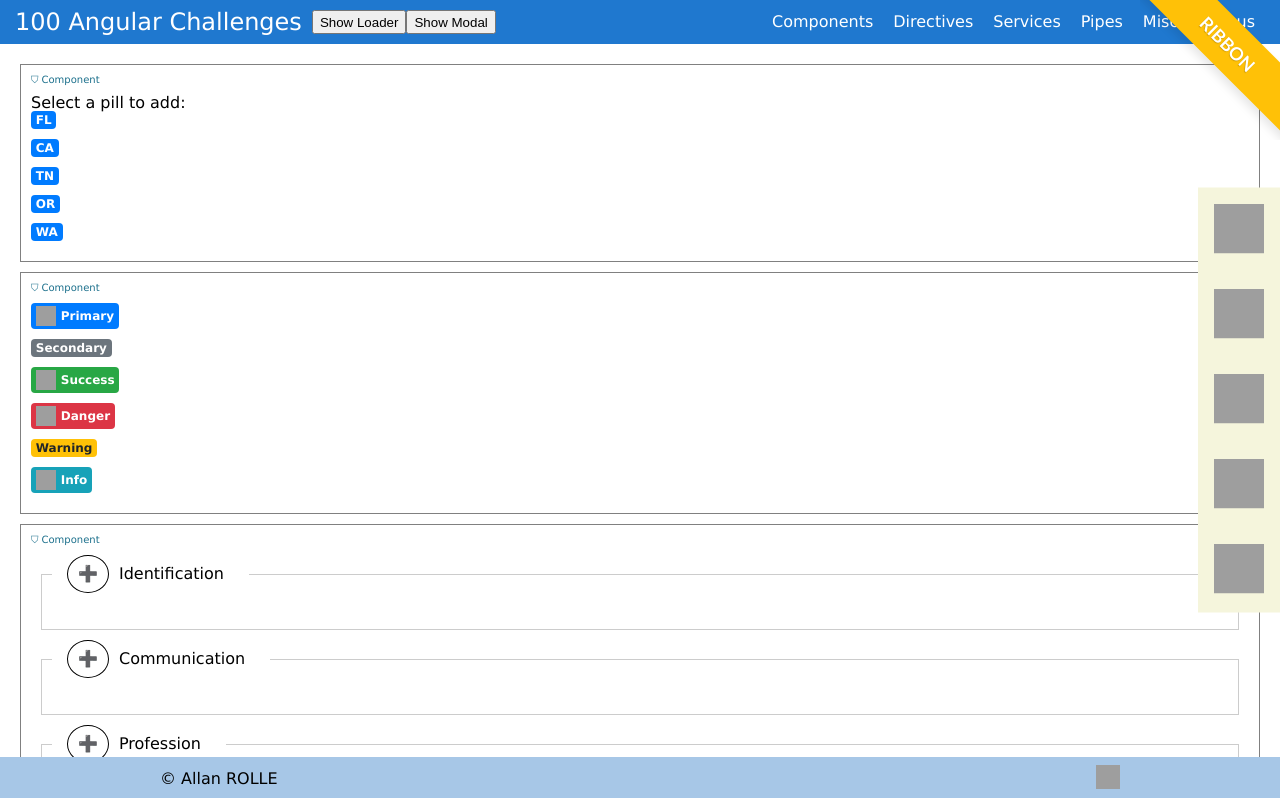
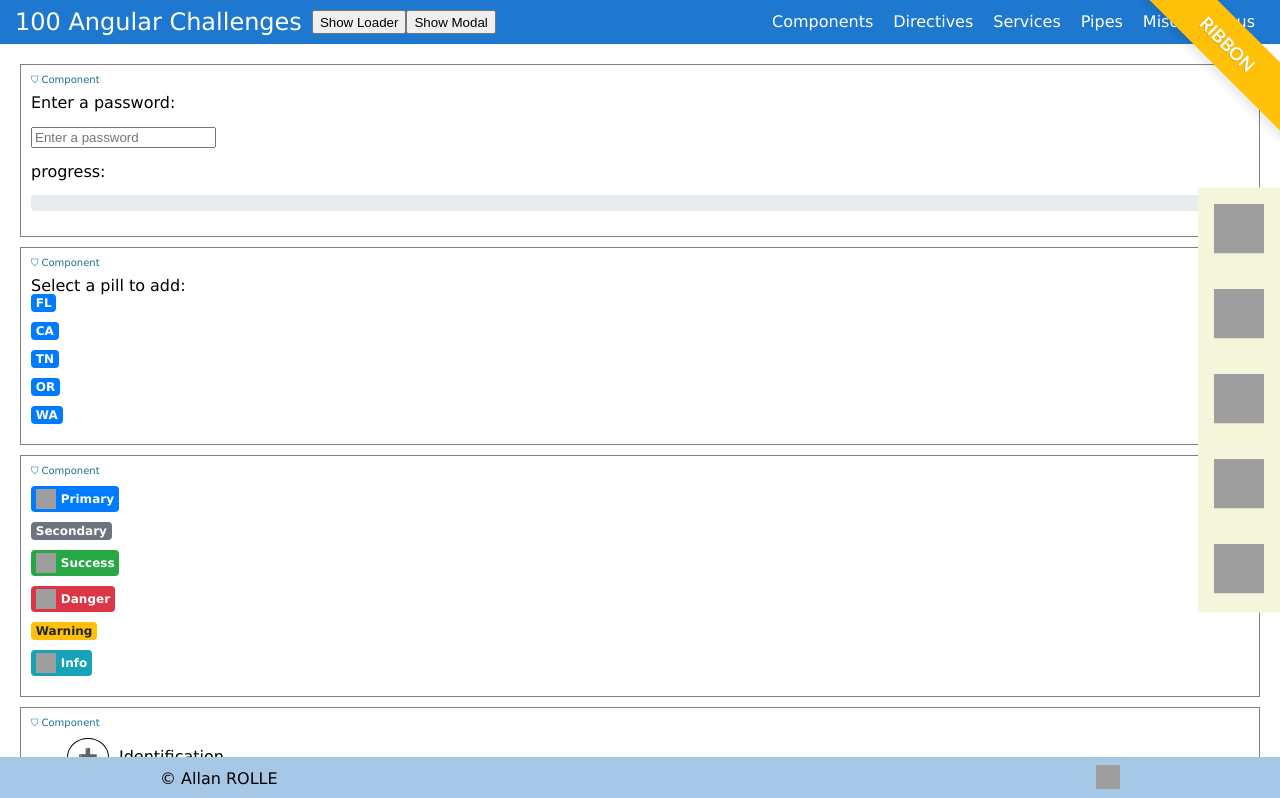
Before and after one commit to Portfolio-Allan-Rolle/100AngularChallenges, an Angular app: page / in a window 1280 px wide. Shown: the top 798 px of the page. Built offline with nearby package versions, Linux system fonts and the light colour scheme; grey boxes are pictures that could not be loaded.

Commit message:
password component complete

```diff
--- /dev/null
+++ b/src/app/components/password/password.component.html
@@ -0,0 +1,40 @@
+<!-- Validation rules -->
+<!-- Required min length of 8 -->
+<!-- 1 or more capital letter -->
+<!-- 1 or more number -->
+<!-- 1 or more special characters -->
+
+<form [formGroup]="form" class="form">
+  <div>
+    <label for="password">Enter a password:</label>
+  </div>
+  <br />
+  <input
+    formControlName="password"
+    id="password"
+    type="password"
+    placeholder="Enter a password"
+  />
+  @if (isInvalidAndTouchedOrDirty(getFormControl("password"))) {
+    @if (getFormControl("password").errors?.["required"]) {
+      <p class="form_error">A password is required !</p>
+    }
+    @if (getFormControl("password").errors?.["minlength"]) {
+      <p class="form_error">A minimum length of 8 is required !</p>
+    }
+    @if (getFormControl("password").errors?.["containsUppercase"]) {
+      <p class="form_error">At least one capital letter is required !</p>
+    }
+    @if (getFormControl("password").errors?.["containsDigit"]) {
+      <p class="form_error">At least one digit is required !</p>
+    }
+    @if (getFormControl("password").errors?.["containsSpecialCharacter"]) {
+      <p class="form_error">At least one special character is required !</p>
+    }
+  }
+</form>
+<br />
+<app-progressbar
+  [value]="progressBarValueComputed()"
+  [withUpdateButton]="false"
+></app-progressbar>
--- /dev/null
+++ b/src/app/components/password/password.component.scss
@@ -0,0 +1,7 @@
+.form {
+  &_error {
+    color: red;
+    font-size: 12px;
+    margin: 5px 0;
+  }
+}
--- /dev/null
+++ b/src/app/components/password/password.component.ts
@@ -0,0 +1,99 @@
+import { Component, computed, inject, OnInit, signal } from '@angular/core';
+import {
+  AbstractControl,
+  NonNullableFormBuilder,
+  ReactiveFormsModule,
+  ValidatorFn,
+  Validators,
+} from '@angular/forms';
+import { ProgressbarComponent } from '../progressbar/progressbar.component';
+import { from, map, of } from 'rxjs';
+
+@Component({
+  selector: 'app-password',
+  imports: [ReactiveFormsModule, ProgressbarComponent],
+  templateUrl: './password.component.html',
+  styleUrl: './password.component.scss',
+})
+export class PasswordComponent implements OnInit {
+  public fb = inject(NonNullableFormBuilder);
+  public progressBarValue = signal(4);
+  public progressBarValueComputed = computed(() => {
+    return 100 - this.progressBarValue() * 25;
+  });
+
+  public form = this.fb.group({
+    password: [
+      '',
+      [
+        Validators.required,
+        Validators.minLength(8),
+        this.containsCapitalLetterValidator(),
+        this.containsDigitValidator(),
+        this.containsSpecialCharactorValidator(),
+      ],
+    ],
+  });
+
+  containsCapitalLetterValidator(): ValidatorFn {
+    return (
+      control: AbstractControl<string>,
+    ): { [key: string]: any } | null => {
+      const containsUppercase = !/[A-Z]/.test(control.value);
+      return containsUppercase
+        ? { containsUppercase: { value: control.value } }
+        : null;
+    };
+  }
+
+  containsDigitValidator(): ValidatorFn {
+    return (
+      control: AbstractControl<string>,
+    ): { [key: string]: any } | null => {
+      const containsUppercase = !/[0-9]/.test(control.value);
+      return containsUppercase
+        ? { containsDigit: { value: control.value } }
+        : null;
+    };
+  }
+
+  containsSpecialCharactorValidator(): ValidatorFn {
+    return (
+      control: AbstractControl<string>,
+    ): { [key: string]: any } | null => {
+      const containsUppercase = !/[^A-Za-z0-9]/.test(control.value);
+      return containsUppercase
+        ? { containsSpecialCharacter: { value: control.value } }
+        : null;
+    };
+  }
+
+  isInvalidAndTouchedOrDirty(control: AbstractControl) {
+    return control.invalid && (control.touched || control.dirty);
+  }
+
+  getFormControl(control: string): AbstractControl {
+    return this.form.get(control) as AbstractControl;
+  }
+
+  updateProgressBar() {
+    const keys = this.form.controls.password.errors;
+    from(of(keys))
+      .pipe(map((el) => (el ? Object.entries(el) : [])))
+      .subscribe((arr) => {
+        if (arr.length) {
+          this.progressBarValue.set(arr.length);
+        } else {
+          this.progressBarValue.set(0);
+        }
+      });
+  }
+
+  ngOnInit(): void {
+    this.form.valueChanges.subscribe({
+      next: () => {
+        this.updateProgressBar();
+      },
+    });
+  }
+}
--- a/src/app/components/progressbar/progressbar.component.html
+++ b/src/app/components/progressbar/progressbar.component.html
@@ -3,13 +3,15 @@
 </div>
 <div class="progress">
   <span
-    [ngStyle]="{ 'width.%': valueNow() }"
+    [ngStyle]="{ 'width.%': value() }"
     id="progress"
     role="progressbar"
-    [attr.aria-valueNow]="valueNow()"
+    [attr.aria-valueNow]="value()"
     aria-valuemin="0"
-    aria-valuemax="100"
+    [attr.aria-valuemax]="maxValue()"
     class="progress_bar"
   ></span>
 </div>
-<button (click)="update()">Update</button>
+@if (withUpdateButton()) {
+  <button (click)="update()">Update</button>
+}
--- a/src/app/components/progressbar/progressbar.component.ts
+++ b/src/app/components/progressbar/progressbar.component.ts
@@ -8,7 +8,9 @@ import { Component, input, output } from '@angular/core';
   styleUrl: './progressbar.component.scss',
 })
 export class ProgressbarComponent {
-  valueNow = input.required<number>();
+  value = input.required<number>();
+  maxValue = input(100);
+  withUpdateButton = input<boolean>();
   onUpdate = output();
   update() {
     this.onUpdate.emit();
--- a/src/app/routes/component-documentation/component-documentation.component.html
+++ b/src/app/routes/component-documentation/component-documentation.component.html
@@ -1,4 +1,7 @@
 <div>
+  <app-container [title]="'Component'">
+    <app-password></app-password>
+  </app-container>
   <app-container [title]="'Component'">
     <app-pill-filters
       [labels]="['FL', 'CA', 'TN', 'OR', 'WA']"
@@ -183,7 +186,8 @@
 
   <app-container [title]="'Component'">
     <app-progressbar
-      [valueNow]="progressBarValue()"
+      [value]="progressBarValue()"
+      [withUpdateButton]="true"
       (onUpdate)="changeProgressBarValue()"
     ></app-progressbar>
   </app-container>
--- a/src/app/routes/component-documentation/component-documentation.component.ts
+++ b/src/app/routes/component-documentation/component-documentation.component.ts
@@ -37,6 +37,7 @@ import { FieldsetToggleComponent } from '../../components/fieldset-toggle/fields
 import { PillComponent } from '../../components/pill/pill.component';
 import { ContainerComponent } from '../../components/container/container.component';
 import { PillFiltersComponent } from '../../components/pill-filters/pill-filters.component';
+import { PasswordComponent } from "../../components/password/password.component";
 
 @Component({
   selector: 'app-component-documentation',
@@ -75,7 +76,8 @@ import { PillFiltersComponent } from '../../components/pill-filters/pill-filters
     SocialMediaBarComponent,
     PillComponent,
     ContainerComponent,
-  ],
+    PasswordComponent
+],
   templateUrl: './component-documentation.component.html',
   styleUrl: './component-documentation.component.scss',
 })
```
Also changed, not shown: src/app/routes/miscellaneous-documentation/miscellaneous-documentation.component.ts (+1 -7 lines), 2 other files (tests, documents, lock files or other folders).
